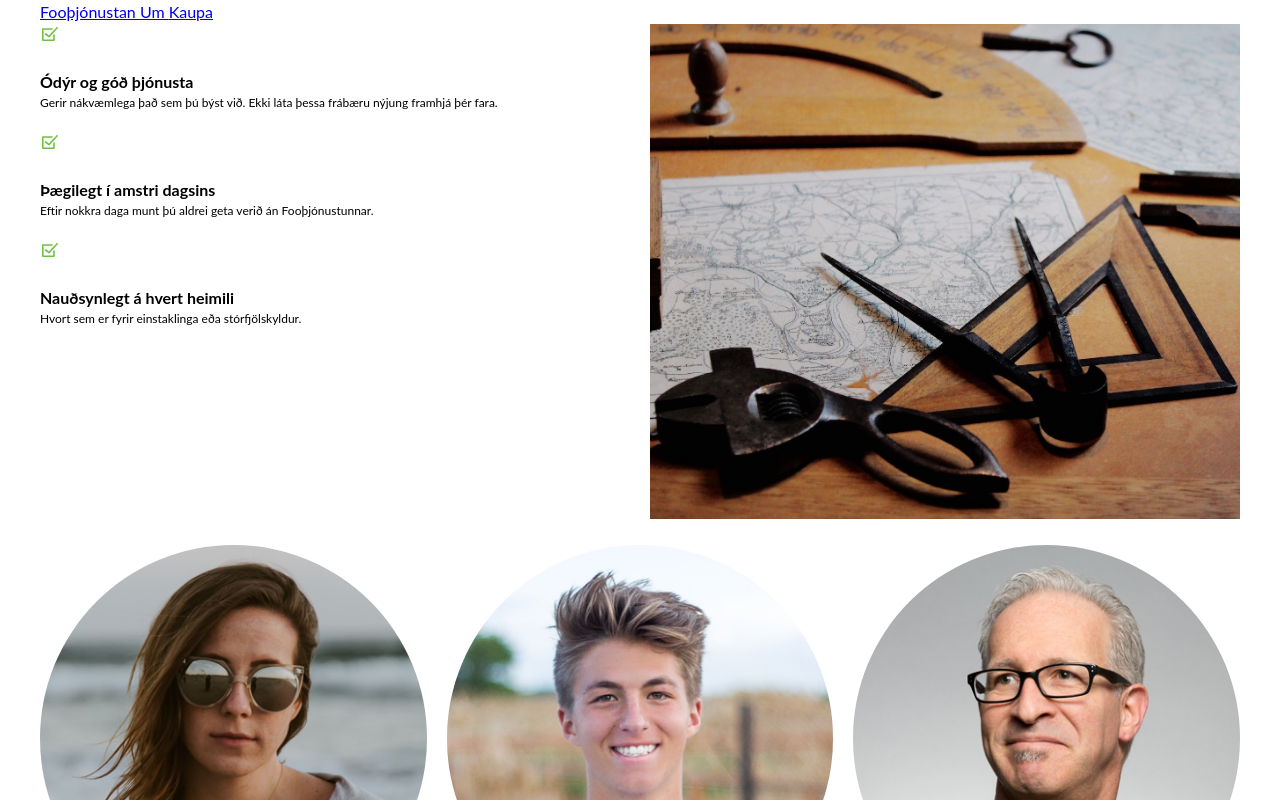
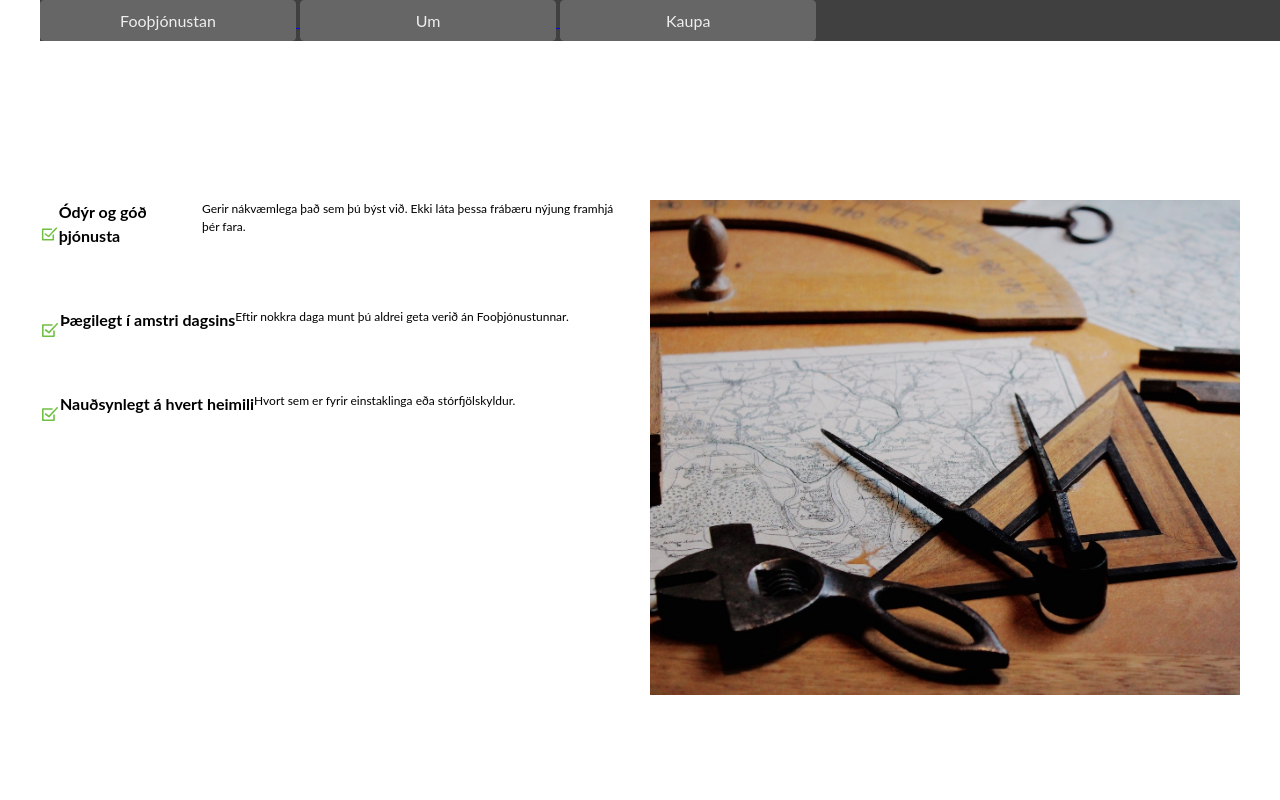
Before and after one commit to ICESpartan/Judas, a website: page gogn/index.html in a window 1280 px wide. Shown: the top 800 px of the page. Drawn offline with Linux system fonts and the light colour scheme.

Commit message:
meira css

```diff
--- a/gogn/index.html
+++ b/gogn/index.html
@@ -9,9 +9,9 @@
   <body>
     <main>
 			<div class="header">
-				<a href="index.html"> Fooþjónustan </a>
-				<a href="um.html"> Um </a>
-				<a href="kaupa.html"> Kaupa </a>
+				<a href="index.html"> <button class="button"> Fooþjónustan </button> </a>
+				<a href="um.html"><button class="button"> Um </button> </a>
+				<a href="kaupa.html"> <button class="button"> Kaupa </button> </a>
 			</div>
 
 			<section>
--- /dev/null
+++ b/gogn/scss/button.scss
@@ -0,0 +1,28 @@
+.button {
+  display: inline-block;
+
+  width: 100%;
+  max-width: 256px;
+
+  padding: 10px 5px;
+  margin: 0;
+
+  overflow: hidden;
+  font-family: Lato, helvetica, arial, sans-serif;
+  font-size: 1rem;
+
+  color: #eee;
+  text-align: center;
+  text-decoration: none;
+  text-overflow: ellipsis;
+  white-space: nowrap;
+
+  cursor: pointer;
+
+  background-color: #666;
+
+  border: 1px solid #666;
+  border-radius: 4px;
+
+
+}
--- a/gogn/scss/descriptions.scss
+++ b/gogn/scss/descriptions.scss
@@ -1,6 +1,7 @@
 .desc {
 
   margin-bottom: $gutter;
+  display: inline-flex;
 
 
   &-image {
--- /dev/null
+++ b/gogn/scss/header.scss
@@ -0,0 +1,6 @@
+.header {
+  @include columns(12);
+
+  background: rgba(0, 0, 0, 0.75);
+  position: fixed;
+}
--- a/gogn/styles.scss
+++ b/gogn/styles.scss
@@ -44,6 +44,13 @@ main { /* stylelint-disable-line */
   overflow-x: hidden;
 }
 
+section {
+  margin-bottom: $gutter * 10;
+  margin-top: $gutter * 10;
+}
+
 @import "scss/grid.scss";
 @import "scss/descriptions.scss";
 @import "scss/comment.scss";
+@import "scss/header.scss";
+@import "scss/button.scss";
```
Also changed, not shown: gogn/kaupa.html (+4 -3 lines), gogn/um.html (+4 -3 lines), gogn/styles.css.
